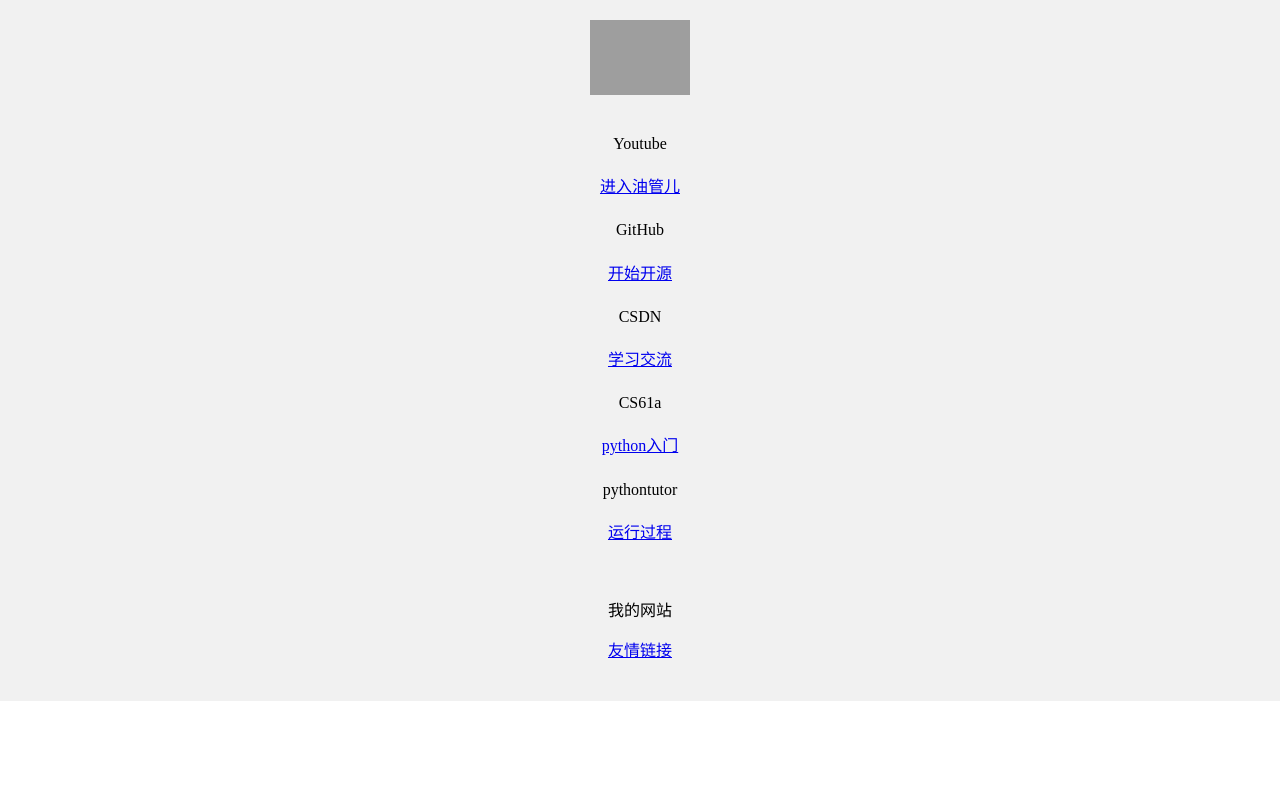
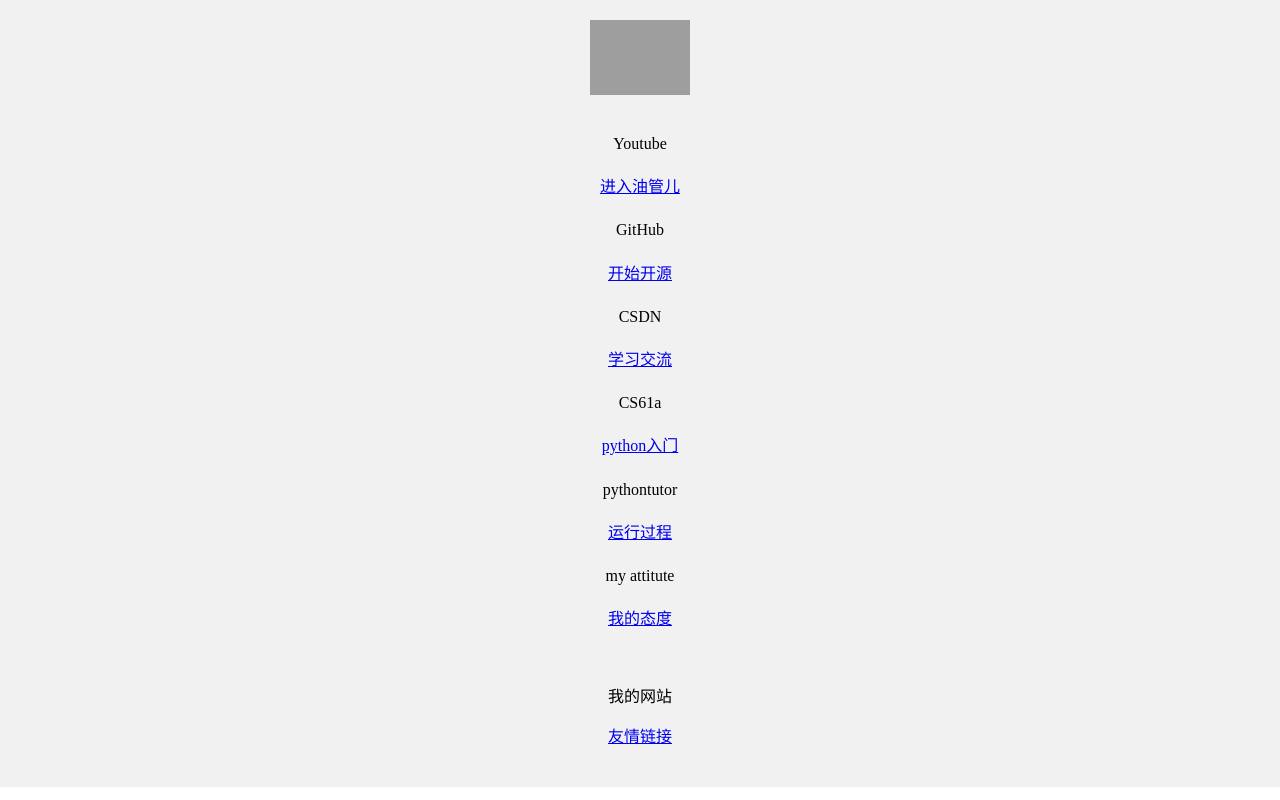
Before and after one commit to Sa1arry/re01-one, a plain HTML site: page index.html in a window 1280 px wide. Drawn offline with Linux system fonts and the light colour scheme; grey boxes are pictures that could not be loaded.

Commit message:
Update index.html

```diff
--- a/index.html
+++ b/index.html
@@ -36,6 +36,8 @@
      <a href = "https://inst.eecs.berkeley.edu/~cs61a/fa20/">python入门</a>
      <p>pythontutor</p>
      <a href="https://pythontutor.com/">运行过程</a>
+     <p>my attitute</p>
+     <a href="https://sa1arry.github.io/re01-one/new.html">我的态度</a>
    </div>
    <div style="
    background-color: #f1f1f1;
```
